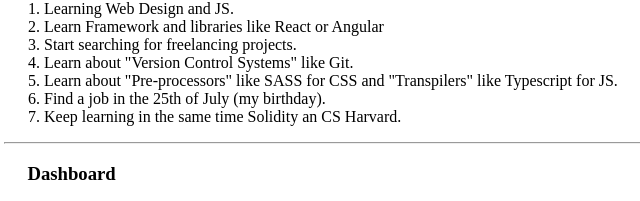
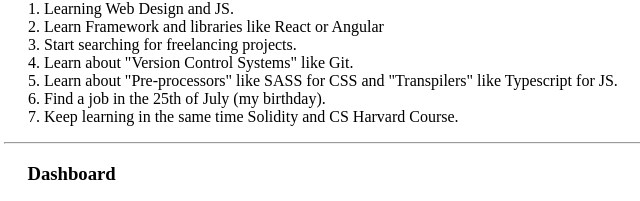
Before and after one commit to macdeesh/themacproject, a plain HTML site: page index.html in a window 1280 px wide. Shown: the part 464-665 px from the top of the page, 4-644 px from the left. Drawn offline with Linux system fonts and the light colour scheme.

Commit message:
Update index.html

```diff
--- a/index.html
+++ b/index.html
@@ -35,7 +35,7 @@
     <li>Learn about "Version Control Systems" like Git.</li>
     <li>Learn about "Pre-processors" like SASS for CSS and "Transpilers" like Typescript for JS.</li>
     <li>Find a job in the 25th of July (my birthday).</li>
-    <li>Keep learning in the same time Solidity an CS Harvard.</li>
+    <li>Keep learning in the same time Solidity and CS Harvard Course.</li>
   </ol>
   <hr>
   <h3>&emsp; Dashboard</h3>
```
